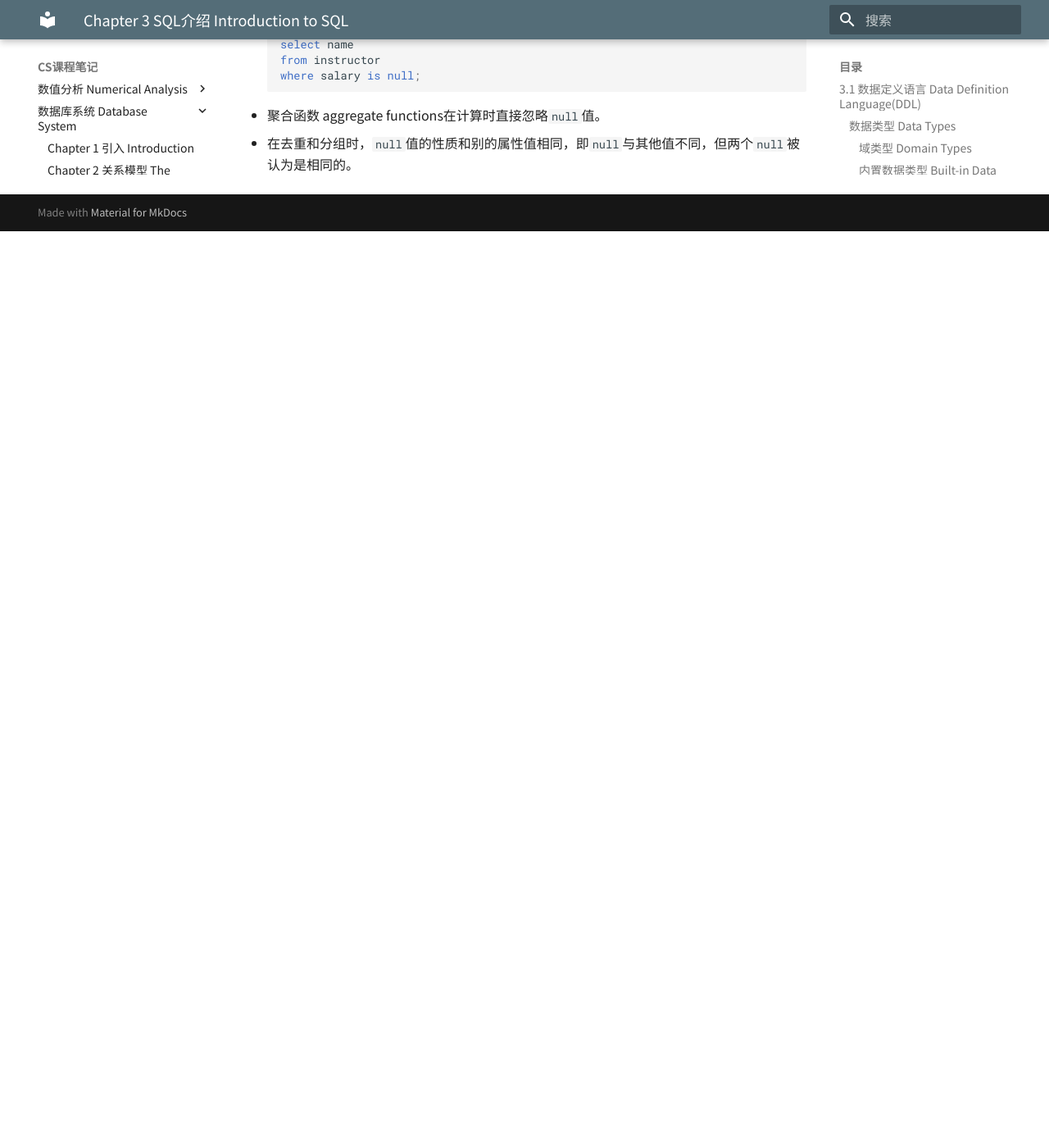
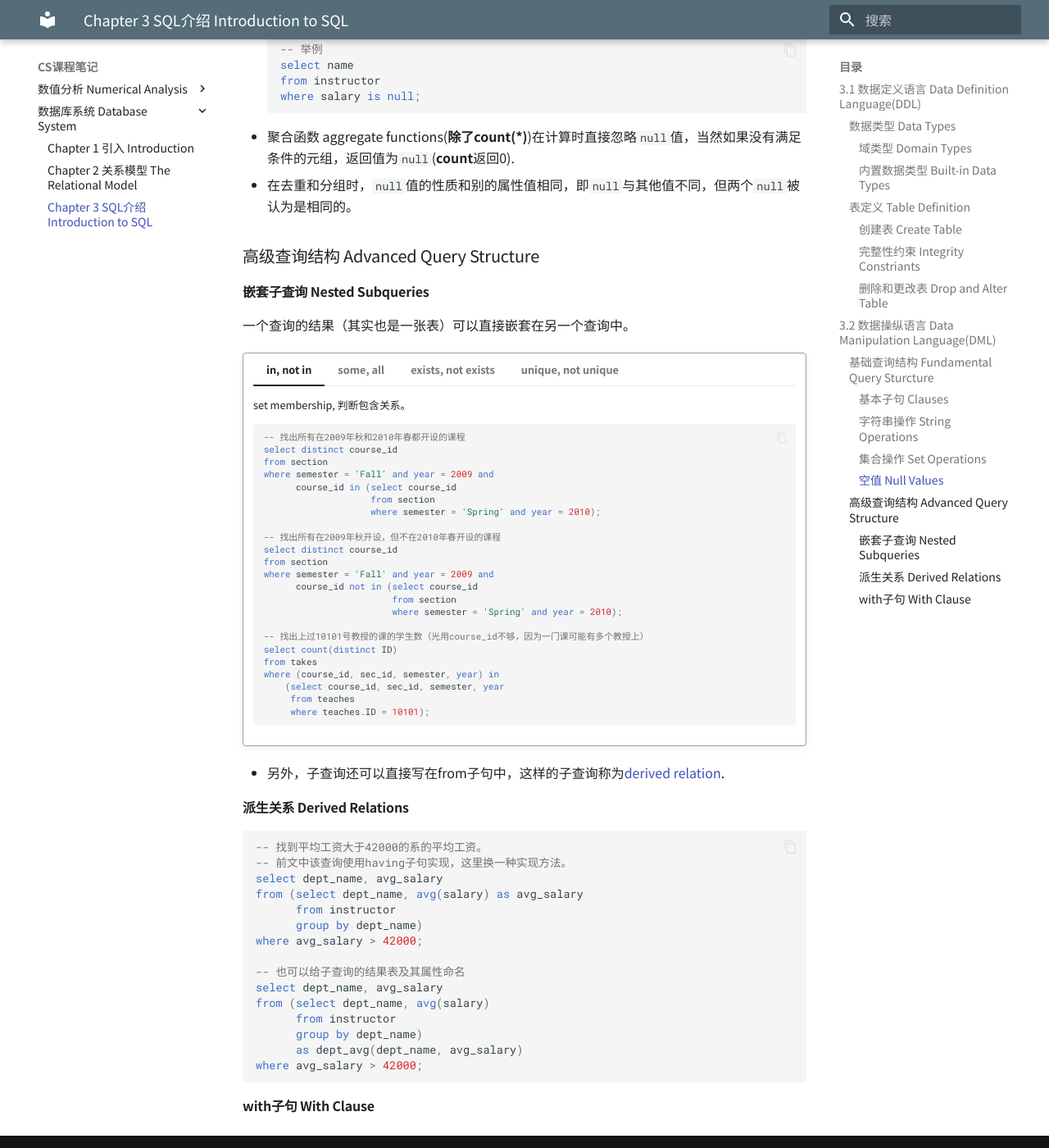
Before and after one commit to Shallowy/notebook, an MkDocs documentation site: the page built from docs/cs_notes/database_system/chap3.md, in a window 1280 px wide and 1400 px high, scrolled down 4744 px. Shown: the whole window at 82% size. Built offline with MkDocs 1.6.1 and Material for MkDocs 9.7.7, drawn with Linux system fonts in a browser that asks for light colours; comment, search, counter and statistics services are not loaded; before the commit the page ends 5026 px from its top, so only the background shows below that; some of the changed text lies outside the part shown.

Commit message:
modified

````diff
--- a/docs/cs_notes/database_system/chap3.md
+++ b/docs/cs_notes/database_system/chap3.md
@@ -127,7 +127,7 @@
 
 ## 3.2 数据操纵语言 Data Manipulation Language(DML)
 
-### 基础查询结构 Basic Query Sturcture
+### 基础查询结构 Fundamental Query Sturcture
 ```sql linenums="0"
 select A_1, A_2, ..., A_n
 from r_1, r_2, ..., r_m
@@ -277,7 +277,7 @@
             select子句中的属性必须是group by子句中的属性或者aggregate functions的参数。
 
     === "having"
-        对组再进行筛选
+        对组再进行筛选。
         ```sql linenums="0"
         -- 找出系平均工资大于42000的系名和对应的平均工资
         select dept_name, avg(salary)
@@ -364,12 +364,121 @@
 
     not unknown -- unknown
     ```
-- `is null`可用于判断某属性值是否为`null`. `is unknown`可用于判断某属性值是否为`unknown`.
+- `is null`和`is not null`可用于判断某属性值是否为`null`. `is unknown`可用于判断某属性值是否为`unknown`.
     ```sql linenums="0"
     -- 举例
     select name
     from instructor
     where salary is null;
     ```
-- 聚合函数 aggregate functions在计算时直接忽略`null`值。
+- 聚合函数 aggregate functions(**除了count(*)**)在计算时直接忽略`null`值，当然如果没有满足条件的元组，返回值为`null`(**count**返回0).
 - 在去重和分组时，`null`值的性质和别的属性值相同，即`null`与其他值不同，但两个`null`被认为是相同的。
+
+### 高级查询结构 Advanced Query Structure
+#### 嵌套子查询 Nested Subqueries
+一个查询的结果（其实也是一张表）可以直接嵌套在另一个查询中。
+
+!!! quote ""
+    === "in, not in"
+        set membership, 判断包含关系。
+        ```sql linenums="0"
+        -- 找出所有在2009年秋和2010年春都开设的课程
+        select distinct course_id
+        from section
+        where semester = 'Fall' and year = 2009 and
+              course_id in (select course_id
+                            from section
+                            where semester = 'Spring' and year = 2010);
+
+        -- 找出所有在2009年秋开设，但不在2010年春开设的课程
+        select distinct course_id
+        from section
+        where semester = 'Fall' and year = 2009 and
+              course_id not in (select course_id
+                                from section
+                                where semester = 'Spring' and year = 2010);
+
+        -- 找出上过10101号教授的课的学生数（光用course_id不够，因为一门课可能有多个教授上）
+        select count(distinct ID)
+        from takes
+        where (course_id, sec_id, semester, year) in
+            (select course_id, sec_id, semester, year
+             from teaches
+             where teaches.ID = 10101);
+        ```
+    === "some, all"
+        set comparison, 集合元素值比较。
+        ```sql linenums="0"
+        -- 找出工资大于至少一个生物系教授的教授名字
+        select name
+        from instructor
+        where salary > some(select salary
+                            from instructor
+                            where dept_name = 'Biology');
+
+        -- 找出工资大于所有生物系教授的教授名字
+        select name
+        from instructor
+        where salary > all(select salary
+                            from instructor
+                            where dept_name = 'Biology');
+        ```
+
+        - 当子查询只返回一个值（称为scalar subquery）时，可以直接将其当作一个数值进行比较。
+            ```sql linenums="0"
+            -- 举例
+            select name
+            from instructor
+            where salary * 10 > (select budget
+                                 from department
+                                 where department.dept_name = instructor.dept_name);
+            ```
+
+    === "exists, not exists"
+
+        判断表是否为空。
+        ```sql linenums="0"
+        exists r -- 等价于r不为空集
+        not exists r -- 等价于r为空集
+        ```
+        <figure markdown="span">
+            ![](img/25.png){width="500"}
+        </figure>
+        <figure markdown="span">
+            ![](img/26.png){width="500"}
+        </figure>
+
+    === "unique, not unique"
+        判断是否有重复元组。（空集也被视为unique）
+        ```sql linenums="0"
+        -- 找出所有在2009年最多只开过1次的课程
+        select T.course_id
+        from course as T
+        where unique(select R.course_id
+                     from section as R
+                     where T.course_id = R.course_id and R.year = 2009);
+        ```
+
+- 另外，子查询还可以直接写在from子句中，这样的子查询称为[derived relation]().
+
+#### 派生关系 Derived Relations
+
+```sql linenums="0"
+-- 找到平均工资大于42000的系的平均工资。
+-- 前文中该查询使用having子句实现，这里换一种实现方法。
+select dept_name, avg_salary
+from (select dept_name, avg(salary) as avg_salary
+      from instructor
+      group by dept_name)
+where avg_salary > 42000;
+
+-- 也可以给子查询的结果表及其属性命名
+select dept_name, avg_salary
+from (select dept_name, avg(salary)
+      from instructor
+      group by dept_name)
+      as dept_avg(dept_name, avg_salary)
+where avg_salary > 42000;
+```
+
+#### with子句 With Clause
````
Also changed, not shown: docs/cs_notes/database_system/chap2.md (+1 -1 lines), docs/cs_notes/database_system/img/25.png (added), docs/cs_notes/database_system/img/26.png (added).
